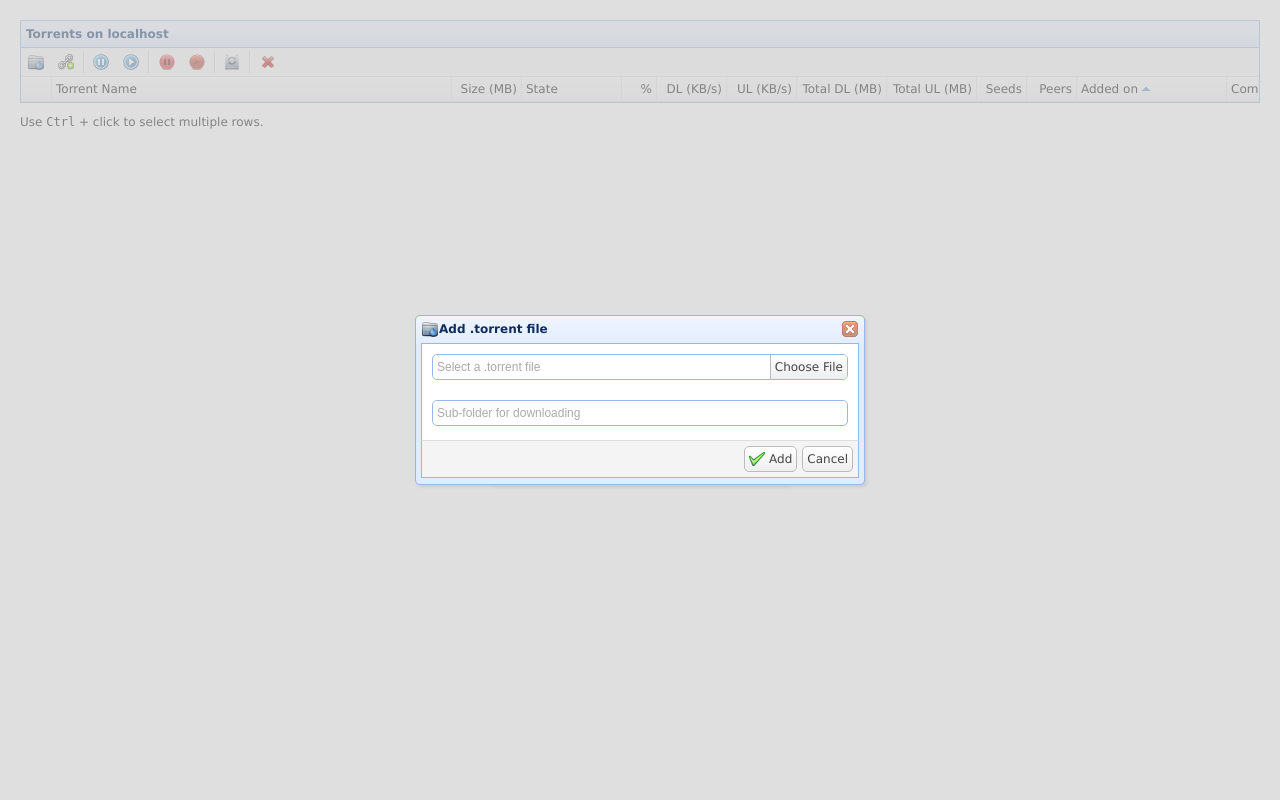
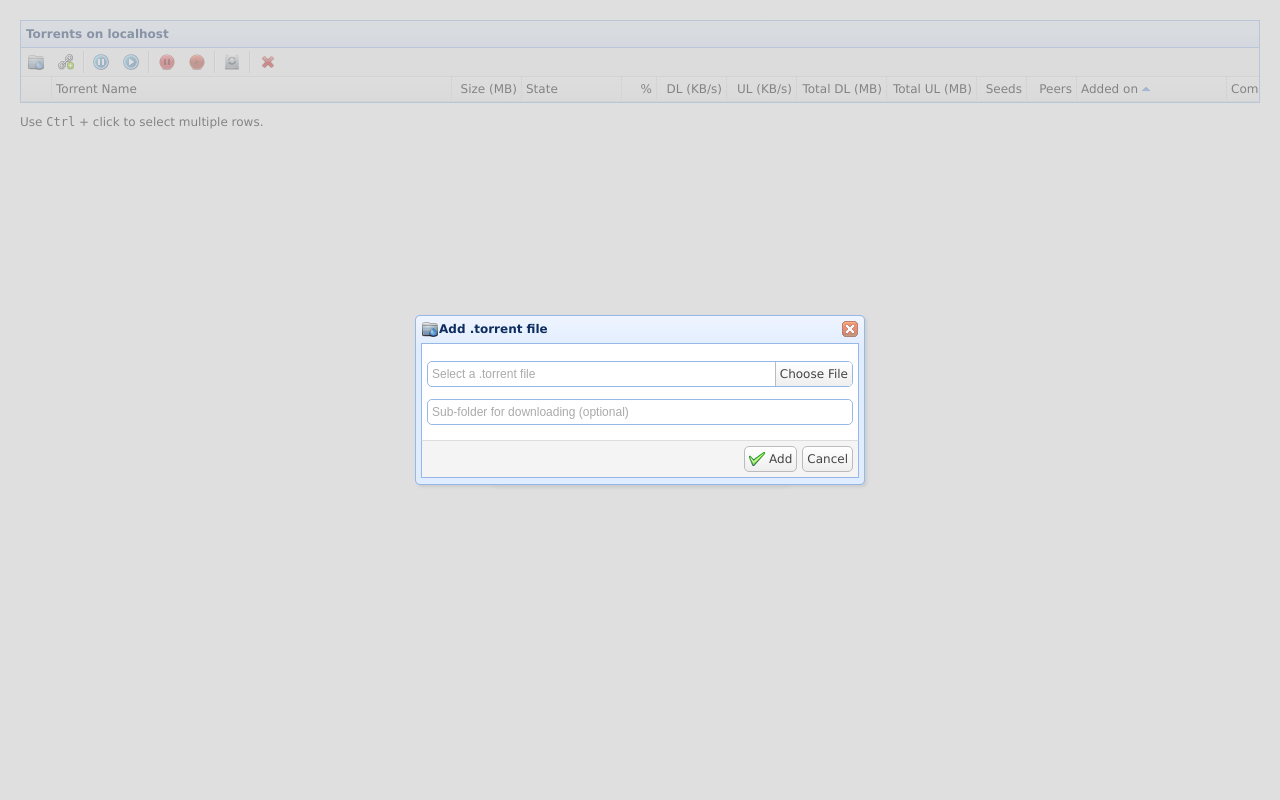
Before and after one commit to romanvm/kodi.yatp, a Python web app: template plugin.video.yatp/resources/web/templates/torrents.html in a window 1280 px wide, after a click that opens the changed part. Run offline with Jinja, Linux system fonts and the light colour scheme; the template is opened without the code that fills it, so the values that code supplies are empty.

Commit message:
Tweaks formatting in WebUI dialogs

```diff
--- a/plugin.video.yatp/resources/web/css/torrents.css
+++ b/plugin.video.yatp/resources/web/css/torrents.css
@@ -36,13 +36,11 @@
     border-right:1px solid #fff;
     vertical-align:middle;
     }
-.dlg {
-  padding:10px;
+.yatp-dialog {
+  padding:5px;
 }
-.path-input {
-  margin-bottom:20px;
-}
-.warning {
+.yatp-warning {
   color:red;
   font-weight:bold;
+  text-transform:uppercase;
 }
--- a/plugin.video.yatp/resources/web/templates/torrents.html
+++ b/plugin.video.yatp/resources/web/templates/torrents.html
@@ -46,30 +46,34 @@
         <a href="javascript:void(0)" class="easyui-linkbutton easyui-tooltip" title="Delete selected torrents"
            data-options="position:'right'" iconCls="icon-delete" plain="true" onclick="confirm_remove_torrents()"></a>
     </div>
-    <div id="add_torrent_dlg" class="dlg">
+    <div id="add_torrent_dlg" class="yatp-dialog">
         <form id="add_torr_file_form" action="add-torrent/file" method="post" enctype="multipart/form-data">
-            <div class="path-input">
-                <input id="torr_path" name="torrent_file" class="easyui-filebox" style="width:100%;height:26px"
+            <p>
+                <input id="torr_path" name="torrent_file" class="easyui-filebox" style="width:100%;height:26px;"
                         data-options="prompt:'Select a .torrent file'">
-            </div>
-            <input id="file_sub_path" name="sub_path" class="easyui-textbox" style="width:100%;height:26px"
-                   data-options="prompt:'Sub-folder for downloading'">
+            </p>
+            <p>
+                <input id="file_sub_path" name="sub_path" class="easyui-textbox" style="width:100%;height:26px;"
+                       data-options="prompt:'Sub-folder for downloading (optional)'">
+            </p>
         </form>
     </div>
-    <div id="add_link_dlg" class="dlg">
+    <div id="add_link_dlg" class="yatp-dialog">
         <form id="add_torr_link_form" action="add-torrent/link" method="post">
-            <div class="path-input">
-                <input id="torrent_link" name="torrent_link" class="easyui-textbox" style="width:100%;height:26px"
+            <p>
+                <input id="torrent_link" name="torrent_link" class="easyui-textbox yatp-textbox" style="width:100%;height:26px;"
                        data-options="prompt:'Insert a .torrent file URL or a magnet link here'">
-            </div>
-            <input id="link_sub_path" name="sub_path" class="easyui-textbox" style="width:100%;height:26px"
-                   data-options="prompt:'Sub-folder for downloading'">
+            </p>
+            <p>
+                <input id="link_sub_path" name="sub_path" class="easyui-textbox yatp-textbox" style="width:100%;height:26px;"
+                       data-options="prompt:'Sub-folder for downloading (optional)'">
+            </p>
         </form>
     </div>
-    <div id="remove_torrent_dlg" class="dlg">
+    <div id="remove_torrent_dlg" class="yatp-dialog">
         <p><strong>Are you sure you want to delete the selected torrents?</strong></p>
-        <p><input id="delete_files" type="checkbox" name="delete_files" value=""> Also delete files from disc.</p>
-        <p><span class="warning">WARNING:</span> The files will be deleted permanently!</p>
+        <p><input id="delete_files" type="checkbox" name="delete_files" value="">&nbsp;Also delete files from disc.</p>
+        <p><span class="yatp-warning">warning</span>: The files will be deleted permanently!</p>
     </div>
 </body>
 </html>
```
